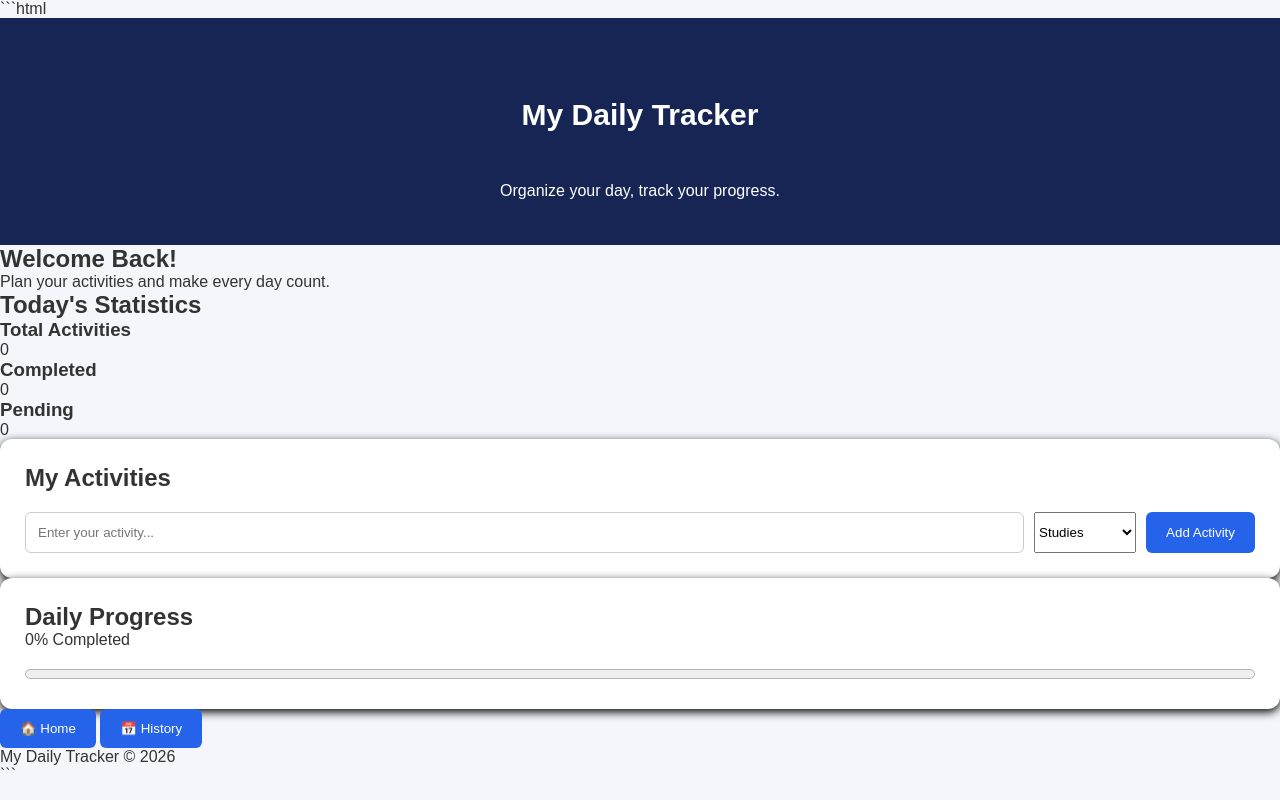
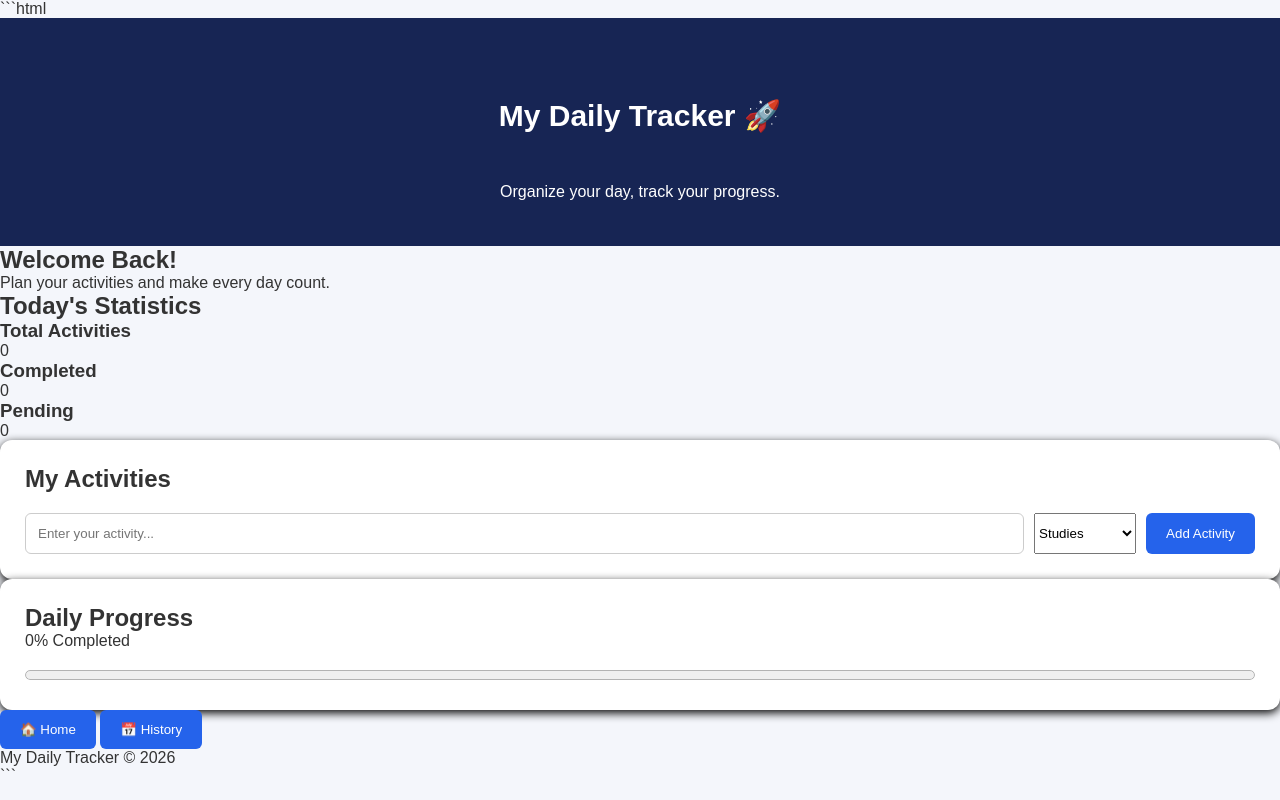
Before and after one commit to clintonelijah-dev/my-daily-tracker, a plain HTML site: page index.html in a window 1280 px wide. Drawn offline with Linux system fonts and the light colour scheme.

Commit message:
Update tracker heading

```diff
--- a/index.html
+++ b/index.html
@@ -15,7 +15,7 @@
 
     <!-- HEADER -->
     <header>
-        <h1>My Daily Tracker</h1>
+        <h1>My Daily Tracker 🚀</h1>
         <p>Organize your day, track your progress.</p>
 
         <div class="date-time">
```
